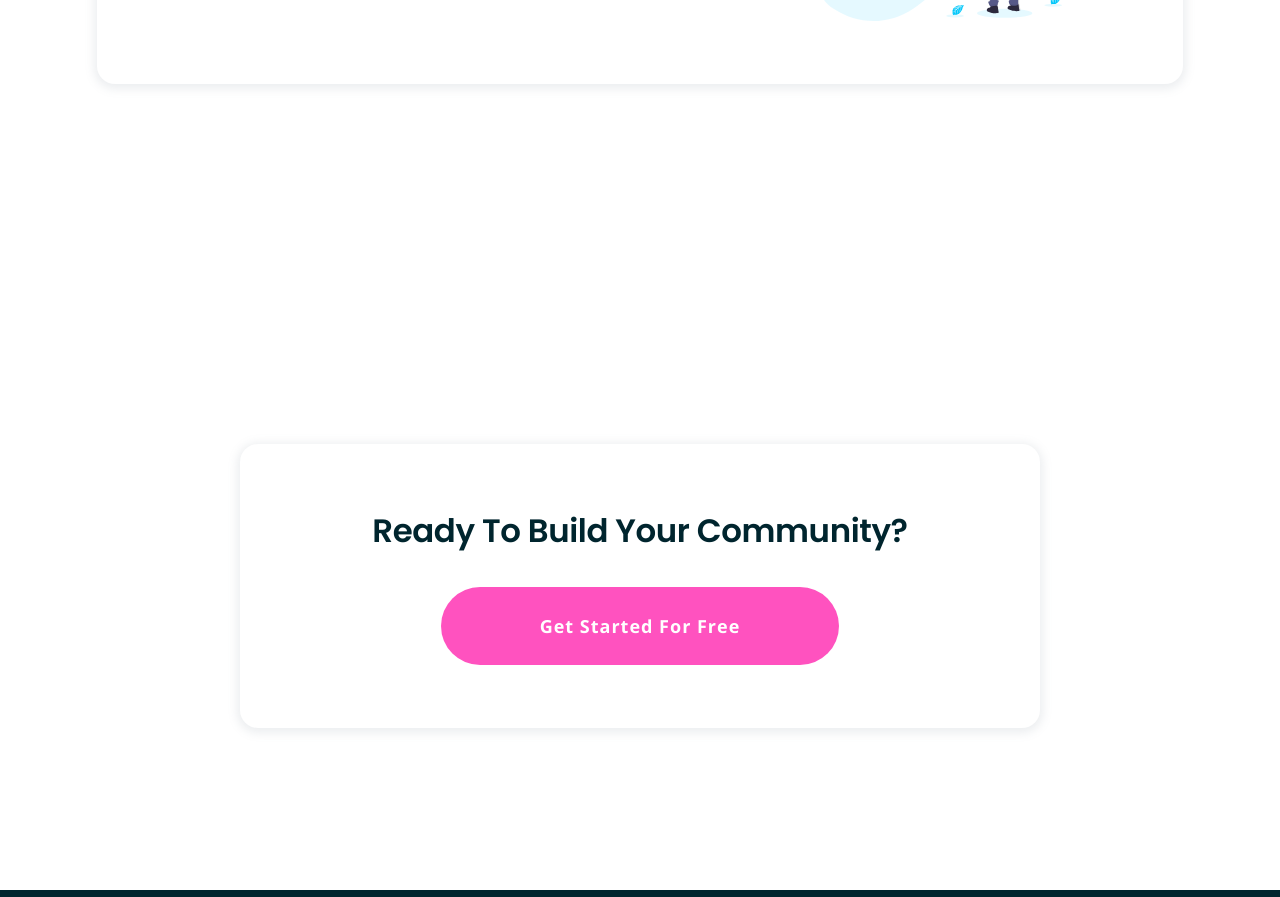
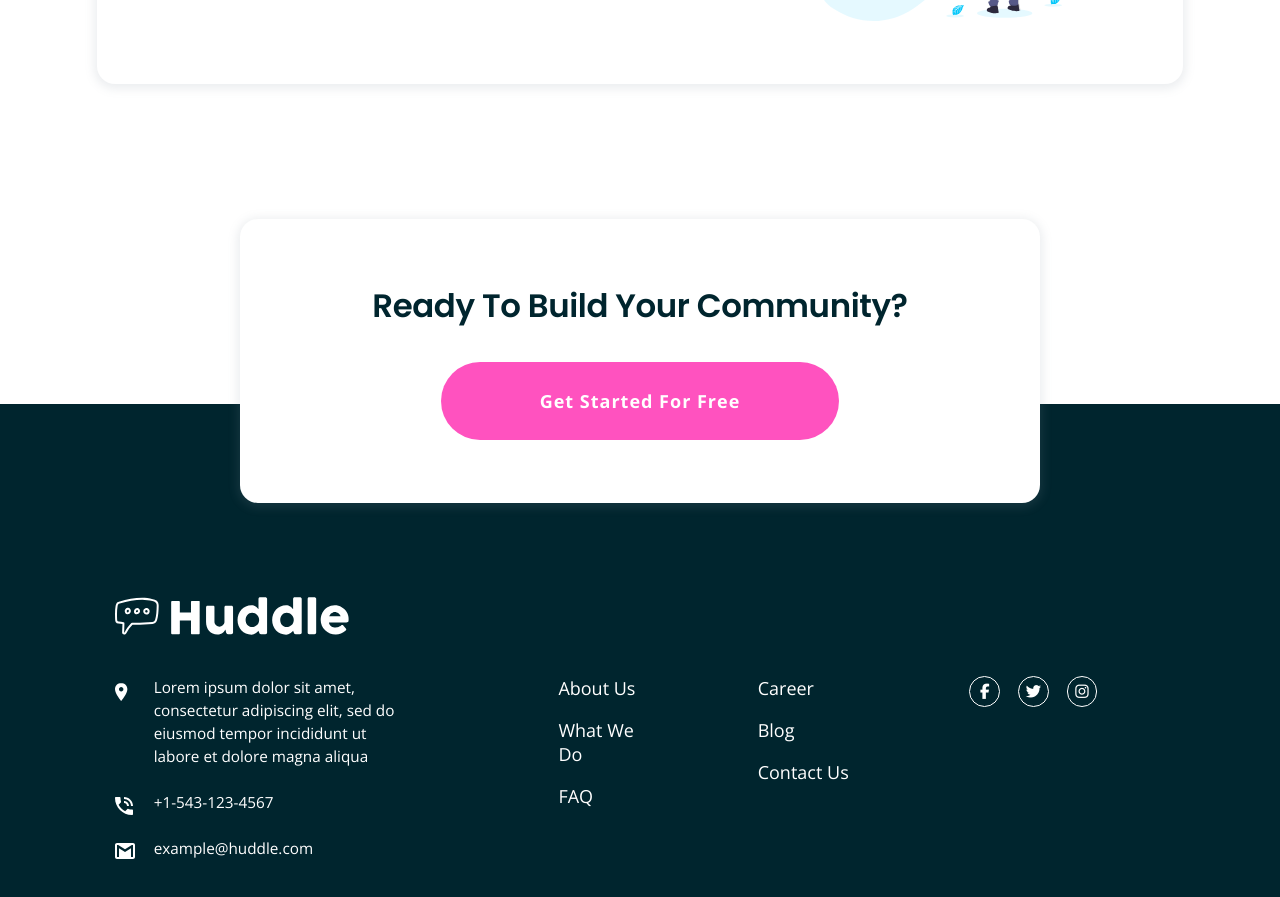
Before and after one commit to Yemisrach15/FEM, a JavaScript app in the folder huddle-landing-page-with-alternating-feature-blocks/: page / in a window 1280 px wide. Shown: the part 1900-2797 px from the top of the page. Built offline with nearby package versions, Linux system fonts and the light colour scheme; the HTML template or start-up script is replaced by a standard one.

Commit message:
Complete responsive whole page

```diff
--- a/huddle-landing-page-with-alternating-feature-blocks/src/components/Footer.js
+++ b/huddle-landing-page-with-alternating-feature-blocks/src/components/Footer.js
@@ -11,21 +11,22 @@ export default function Footer() {
             bg={'netural300'}
             px={0}
             pt={["7.7em", null, "10.7em"]}
-            pb={[5, null, 7]}>
+            pb={[5]}>
             <Container
+                pl={{ md: 5 }}
+                pr={{ md: 3 }}
                 width={['medium', 'extraSmall', 'small']}>
+                <Logo
+                    width={["9.3em", null, 13]}
+                    filter={'white'}
+                    mb={[2, null, 4]}
+                    src='./images/logo.svg' />
                 <Flex equal
                     mb={3}
                     gap={3}
-                    pl={{ md: 5 }}
-                    pr={{ md: 3 }}
-                    flexDirection={{ xs: 'column', hybrid: 'row' }}>
+                    flexDirection={{ xs: 'column', hybrid: 'row' }}
+                    alignItems={{xs: 'center', hybrid: 'flex-start'}}>
                     <TextTile>
-                        <Logo
-                            width={["9.3em", null, 13]}
-                            filter={'white'}
-                            mb={[2, null, 4]}
-                            src='./images/logo.svg' />
                         <AnnotatedText
                             color="white"
                             mb={3}
--- a/huddle-landing-page-with-alternating-feature-blocks/src/components/Main.js
+++ b/huddle-landing-page-with-alternating-feature-blocks/src/components/Main.js
@@ -6,7 +6,7 @@ export default function Main() {
         <main>
             <Container
                 px={{xs: "0.3em", sm: "0.3em", md: null, lg: 3, hybrid: 3}}
-                py={{xs: 7, md: 18, lg: 18, hybrid: 18}}
+                pt={{xs: 7, md: 18, lg: 18, hybrid: 18}}
                 width={['medium', 'extraSmall', 'small']}>
                 <Card reverse
                     src="./images/illustration-grow-together.svg"
@@ -22,28 +22,30 @@ export default function Main() {
                     body="It takes no time at all to integrate Huddle with your app's authentication solution. This means, once signed in to your app, your users can start chatting immediately."/>
             </Container>
             <Container
-                py={{xs: 10, md: 18, lg: 18, hybrid: 18}}
                 width={['medium', 'extraSmall', 'small']}>
                 <TextTile
+                    bg='white'
                     boxShadow={1}
                     borderRadius={1}
+                    position='relative'
+                    top={[8, null, 11]}
                     px={[2]}
                     py={[5, null, 7]}
                     m={'0 auto'}
-                    maxWidth={[null, '425px','800px']}
+                    maxWidth={{sm: '425px', md: '550px', hybrid: '800px'}}
                     textAlign={'center'}>
                     <Heading
                         as={'h2'}
-                        fontSize={[2, null, 5]}
+                        fontSize={{xs: 2, md: 3, hybrid: 5}}
                         letterSpacing={[null, null, "compact.3"]}
                         mb={[3, null, 2]}>
                         Ready To Build Your Community?
                     </Heading>
                     <Button
-                        px={[11, null, null]}
-                        py={[3, 2, 3]}
+                        px={{xs: 6, sm: 11, md: 4, hybrid: 11}}
+                        py={{xs: 3, sm: 2, hybrid: 3}}
                         m={'0 auto'}
-                        fontSize={[0, null, 2]}
+                        fontSize={{xs: 0, md: 1, hybrid: 2}}
                         fontWeight={6}
                         letterSpacing={["stretched.2", null, "stretched.3"]}
                         display={'block'}
--- a/huddle-landing-page-with-alternating-feature-blocks/src/components/styles/TextTile.styled.js
+++ b/huddle-landing-page-with-alternating-feature-blocks/src/components/styles/TextTile.styled.js
@@ -1,8 +1,8 @@
 import styled from 'styled-components';
-import { color, layout, space, typography, shadow, border, compose } from 'styled-system';
+import { color, layout, position, space, typography, shadow, border, compose } from 'styled-system';
 
 const TextTile = styled.div`
-    ${compose(color, layout, space, typography, shadow, border)}
+    ${compose(color, layout, position, space, typography, shadow, border)}
 `
 
 export default TextTile;
--- a/huddle-landing-page-with-alternating-feature-blocks/src/components/styles/Theme.js
+++ b/huddle-landing-page-with-alternating-feature-blocks/src/components/styles/Theme.js
@@ -38,7 +38,7 @@ let theme = {
     radii: ["0em", "1em", "10em"],
     shadows: ["none", "0px 2px 10px 3px hsl(208deg 11% 55% / 15%)"],
     sizes: ["0em", "1em", "2em", "3em", "4em", "5em", "6em", "7em", "8em", "9em", "10em", "11em", "12em", "13em", "14em", "15em", "16em", "17em", "18em"],
-    space: ["0em", "0.5em", "1em", "1.5em", "2em", "2.5em", "3em", "3.5em", "4em", "4.5em", "5em", "5.5em", "6em", "6.5em", "7em", "7.5em", "8em", "8.5em", "9em"],
+    space: ["0em", "0.5em", "1em", "1.5em", "2em", "2.5em", "3em", "3.5em", "4em", "4.5em", "5em", "5.5em", "6em", "6.5em", "7em", "7.5em", "8em", "8.5em", "9em", "9.5em", "10em", "10.5em", "11em", "11.5em", "12em", "12.5em", "13em", "13.5em", "14em", "14.5em", "15em"],
     width: {
         extraSmall: {
             width: '80%'
```
